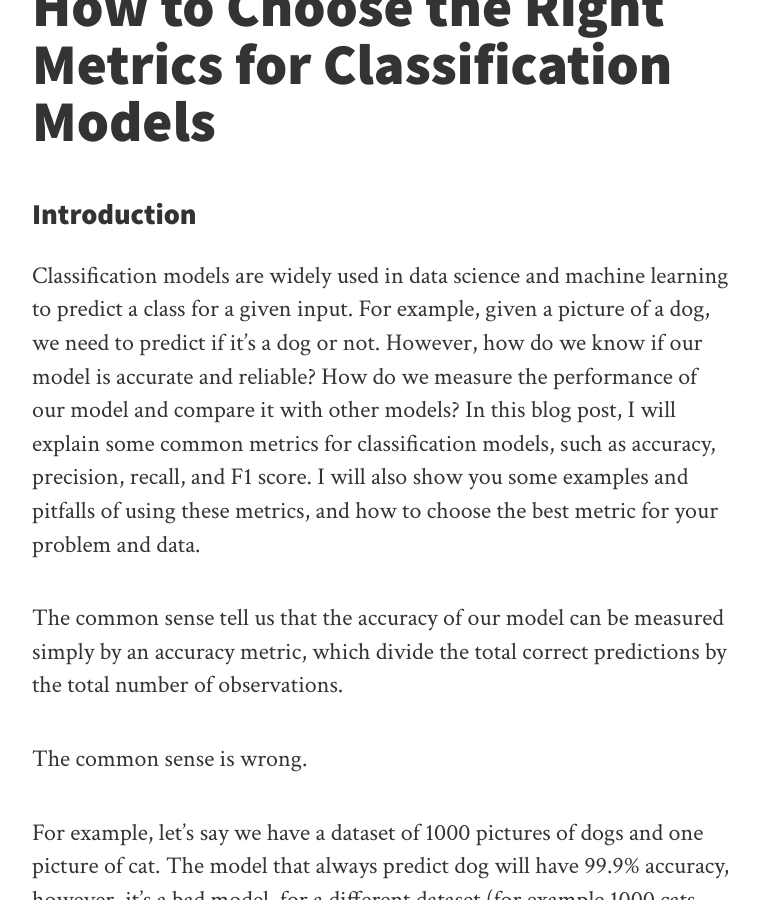
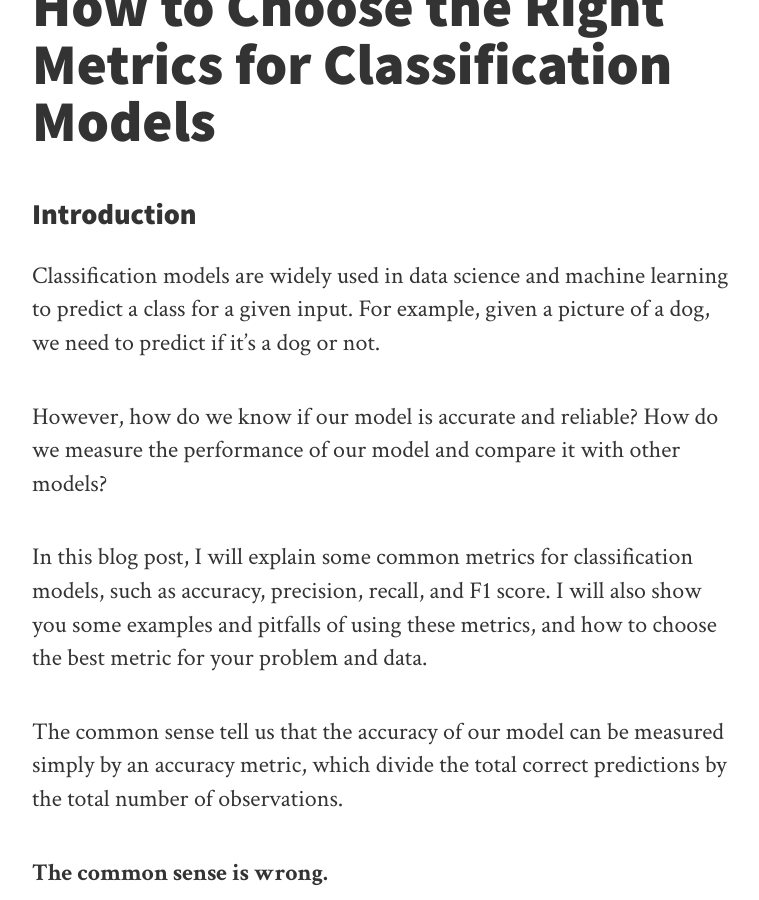
Before and after one commit to stijnvc/holo-alfa, a Jekyll site: the page built from _posts/2023-12-05-Classification-Metrics.md, in a window 1280 px wide and 900 px high, scrolled down 204 px. Shown: the whole window, without its empty margins (258-1017 px from the left). Built offline with Jekyll 4.4.1, drawn with Linux system fonts in a browser that asks for light colours; nearby versions of some CDN libraries.

Commit message:
fix(): add spaces

```diff
--- a/_posts/2023-12-05-Classification-Metrics.md
+++ b/_posts/2023-12-05-Classification-Metrics.md
@@ -6,20 +6,27 @@ tags: [data-science, machine-learning, metrics]
 ---
 
 ### Introduction
-Classification models are widely used in data science and machine learning to predict a class for a given input. For example, given a picture of a dog, we need to predict if it’s a dog or not. However, how do we know if our model is accurate and reliable? How do we measure the performance of our model and compare it with other models? In this blog post, I will explain some common metrics for classification models, such as accuracy, precision, recall, and F1 score. I will also show you some examples and pitfalls of using these metrics, and how to choose the best metric for your problem and data.
+
+Classification models are widely used in data science and machine learning to predict a class for a given input. For example, given a picture of a dog, we need to predict if it’s a dog or not.
+
+However, how do we know if our model is accurate and reliable? How do we measure the performance of our model and compare it with other models?
+
+In this blog post, I will explain some common metrics for classification models, such as accuracy, precision, recall, and F1 score. I will also show you some examples and pitfalls of using these metrics, and how to choose the best metric for your problem and data.
 
 The common sense tell us that the accuracy of our model can be measured simply by an accuracy metric,
 which divide the total correct predictions by the total number of observations.
 
-The common sense is wrong.
+**The common sense is wrong.**
 
 For example, let's say we have a dataset of 1000 pictures of dogs and one picture of cat.
 The model that always predict dog will have 99.9% accuracy, however, it's a bad model,
 for a different dataset (for example 1000 cats and one dog) it will have close to 0% accuracy.
 
+
 Let's see some other metrics that can help us to evaluate model accuracy, the measerments are on the accuracy of specific class.
 
 ### Precision
+
 - The number of **correct** predictions of a specific class divided by the total number of predictions of a **specific** class.
   A hack to remember the meaning is by the Prec**is**ion word (is => this side of the model).
 
@@ -31,6 +38,7 @@ Let's see some other metrics that can help us to evaluate model accuracy, the me
   - The precision of the model is 400/500 = 80%.
 
 ### Recall
+
 - The number of **correct** predictions of a specific class divided by the total number of observations. A hack to remember the meaning is by the Rec**all** word (all).
   For the example before, we can say:
     - The recall of the model is 400/1000 = 40%.
@@ -39,6 +47,7 @@ Let's see some other metrics that can help us to evaluate model accuracy, the me
 Since both precision and recall are important, we need a way to combine them into one metric, this metric is called F1 Score.
 
 ### F1 Score:
+
 - The harmonic mean of precision and recall.
 
   The formula is:
```
